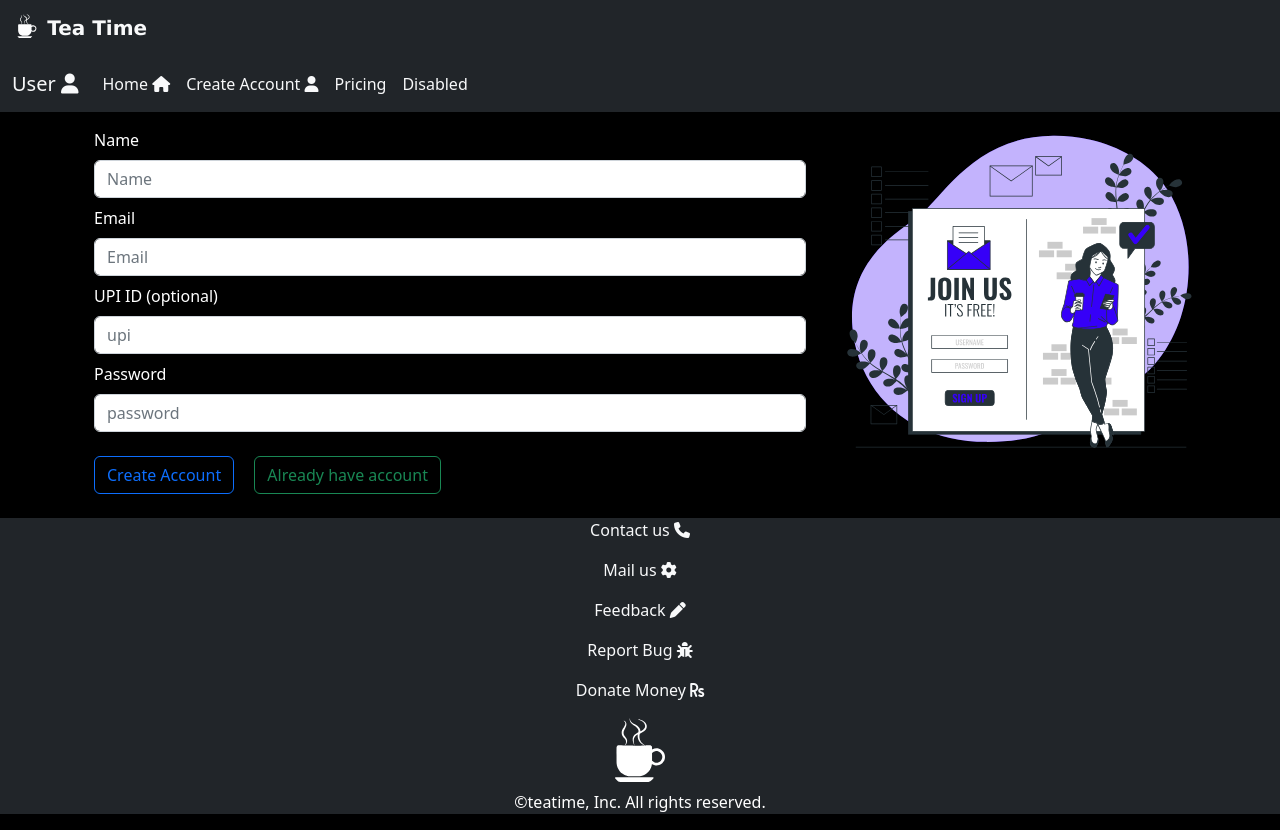
After one commit to incredible-India/Tea-Time, a Django app: page /create/account/ in a window 1280 px wide. The commit adds this page. Run offline with Django 4.2, Linux system fonts and the light colour scheme; some libraries are stand-ins or nearby versions.

Commit message:
added account

```diff
--- a/core/static/core/css/base.css
+++ b/core/static/core/css/base.css
@@ -12,7 +12,7 @@ body{
 
 .wait{
     width: 100%;
-    height: 100vh;
+    height: 100%;
     position: fixed;
     display: flex;
     justify-content: center;
--- a/core/templates/core/nav.html
+++ b/core/templates/core/nav.html
@@ -21,8 +21,8 @@
       </button>
       <div class="collapse navbar-collapse" id="navbarNavAltMarkup">
         <div class="navbar-nav">
-          <a class="nav-link active text-light" aria-current="page" href="#">Home <i class="fas fa-home"></i> </a>
-          <a class="nav-link text-light" href="#">Features</a>
+          <a class="nav-link active text-light" aria-current="page" href="/">Home <i class="fas fa-home"></i> </a>
+          <a class="nav-link text-light" href="{% url 'crtaccount' %}">Create Account <i class="fas fa-user"></i> </a>
           <a class="nav-link text-light" href="#">Pricing</a>
           <a class="nav-link disabled text-light">Disabled</a>
         </div>
--- /dev/null
+++ b/user/static/user/js/crt.js
@@ -0,0 +1,58 @@
+
+
+
+
+
+let myform = document.forms[0];
+
+myform.addEventListener('submit',(e)=>{
+
+
+    e.preventDefault();
+let nameError = document.getElementsByClassName('name')[0];
+let emailError = document.getElementsByClassName('email')[0];
+let passwordError = document.getElementsByClassName('password')[0];
+
+
+
+let name = document.getElementById('name');
+let email = document.getElementById('email');
+let password = document.getElementById('password');
+
+
+console.log(name,email,password);
+
+    if(name.value.trim() == '')
+    {
+        nameError.innerText = 'name should not be blank';
+        nameError.style.display = 'block';
+        return;
+    }else if(name.length <= 2 )
+    {
+        nameError.innerText = 'name should be greater than 2 characters';
+        nameError.style.display = 'block';
+        return ;
+    }else if (email.value.trim() == '')
+    {
+        emailError.innerText = 'email should not be blank';
+        emailError.style.display = 'block';
+        return ;
+    }else if(email.length <= 12)
+    {
+        emailError.innerText = 'incorrect email';
+        emailError.style.display = 'block';
+        return ;
+    }else if(password.value.length <= 5)
+    {
+        passwordError.innerText ='password should be greater than 5 characters';
+        passwordError.style.display = 'block';
+        return ;
+    }else if(password.value.trim() == '')
+    {
+        passwordError.innerText = 'password cannot be blank';
+        passwordError.style.display = 'block';
+        return ;
+    }else{
+        myform.submit();
+    }
+})
--- /dev/null
+++ b/user/templates/user/crt.html
@@ -0,0 +1,63 @@
+{% extends 'core/base.html' %}
+{% load static %}
+{% block title %}
+<title>Create Account : Tea  Time</title>
+{% endblock title %}
+
+{% block content %}
+
+{% include 'core/nav.html' %}
+
+
+
+<div class="container mt-2">
+
+
+
+    <div class="row">
+
+        <div class="col-sm-8">
+
+            <div class="container mt-2 ">
+                <form action="">
+
+                    <label for="name">Name</label>
+                    <input type="text" name="name" id="name" placeholder="Name" class="form-control mt-2" required>
+                    <p class='text-danger name'  style='display: none;'>*Name should not be blank and less than 3 characters. </p>
+                    <label for="email" class="mt-2">Email</label>
+                    <input type="email" name="email" id="email" placeholder="Email" class="form-control mt-2" required>
+                    <p class='text-danger email'  style='display: none;'>*email should not be blank and it should be correct .</p>
+                    <label for="upi" class="mt-2">UPI ID (optional)</label>
+                    <input type="text" name="upi" id="upi" placeholder="upi" class="form-control mt-2" >
+                    <label for="password" class="mt-2">Password</label>
+                    <input type="password" name="password" id="password"  autocomplete="off" placeholder="password" class="form-control mt-2" >
+                    <p class='text-danger password'  style='display: none;'>*password should be greater than 5 digit.</p>
+                    <input type="submit" value="Create Account" class="btn btn-outline-primary mt-4">
+                    <a  class="btn btn-outline-success mt-4 mx-3"> Already have account</a>
+
+
+                </form>
+
+            </div>
+
+        </div>
+
+        <div class="col-sm-4">
+            <img src="{% static 'user/img/sign.svg' %}" alt="" class="img-fluid">
+        </div>
+
+    </div>
+
+</div>
+
+
+{% include 'core/foot.html' %}
+
+
+
+{% endblock content %}
+
+{% block script %}
+
+<script src="{% static 'user/js/crt.js' %}"></script>
+{% endblock script %}
--- a/user/urls.py
+++ b/user/urls.py
@@ -4,4 +4,5 @@ from . import views as uv
 
 urlpatterns = [
     path('', uv.home.as_view(),name='home'),
+    path('create/account/', uv.crtaccount.as_view(),name='crtaccount'),
 ]
--- a/user/views.py
+++ b/user/views.py
@@ -8,3 +8,12 @@ from django.views import View
 class home(View):
     def get(self,request):
         return render(request,'user/index.html')
+
+
+
+
+
+#accoutn create a new
+class crtaccount(View):
+    def get(self,request):
+        return render(request,'user/crt.html')
```
Also changed, not shown: user/static/user/img/sign.svg (added).
